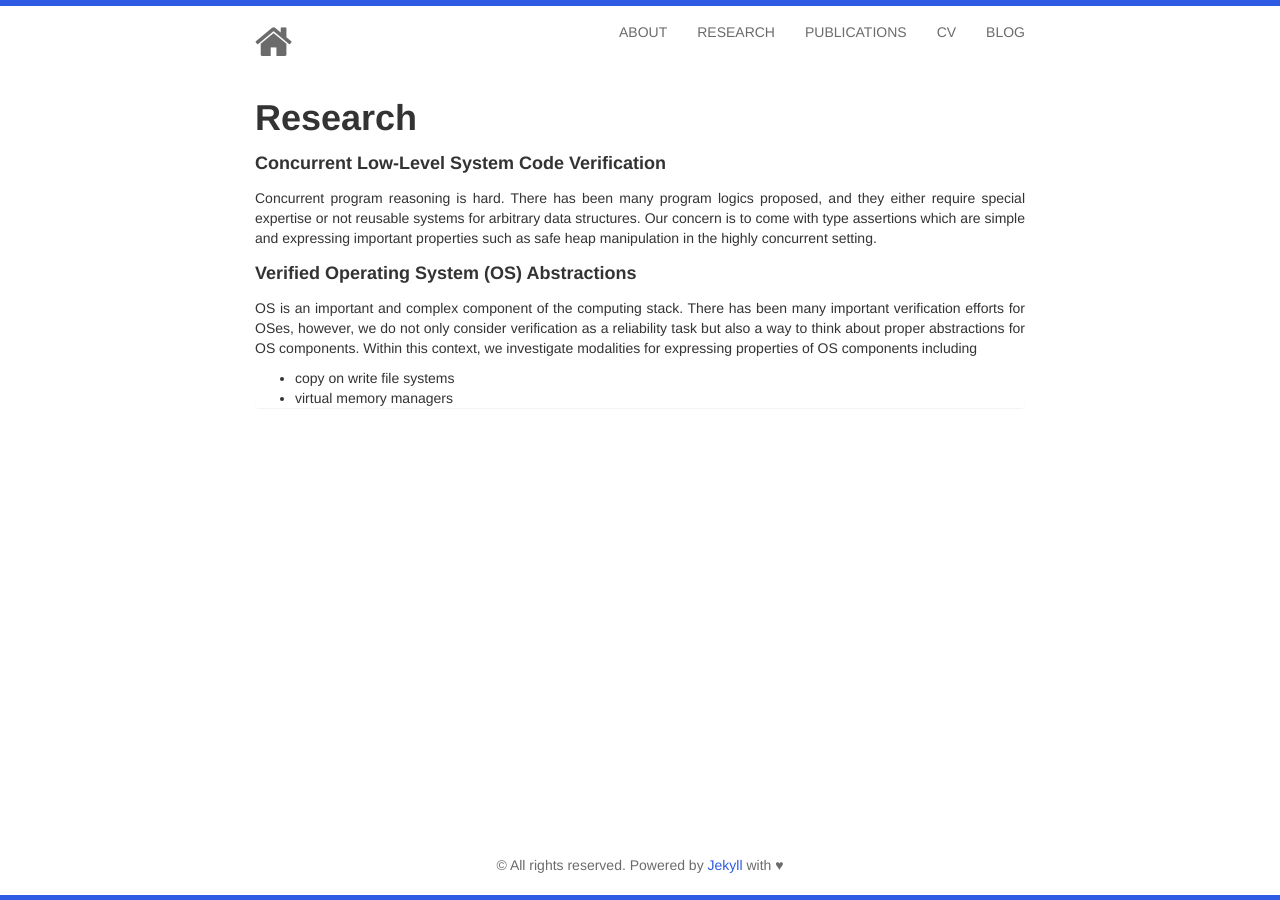
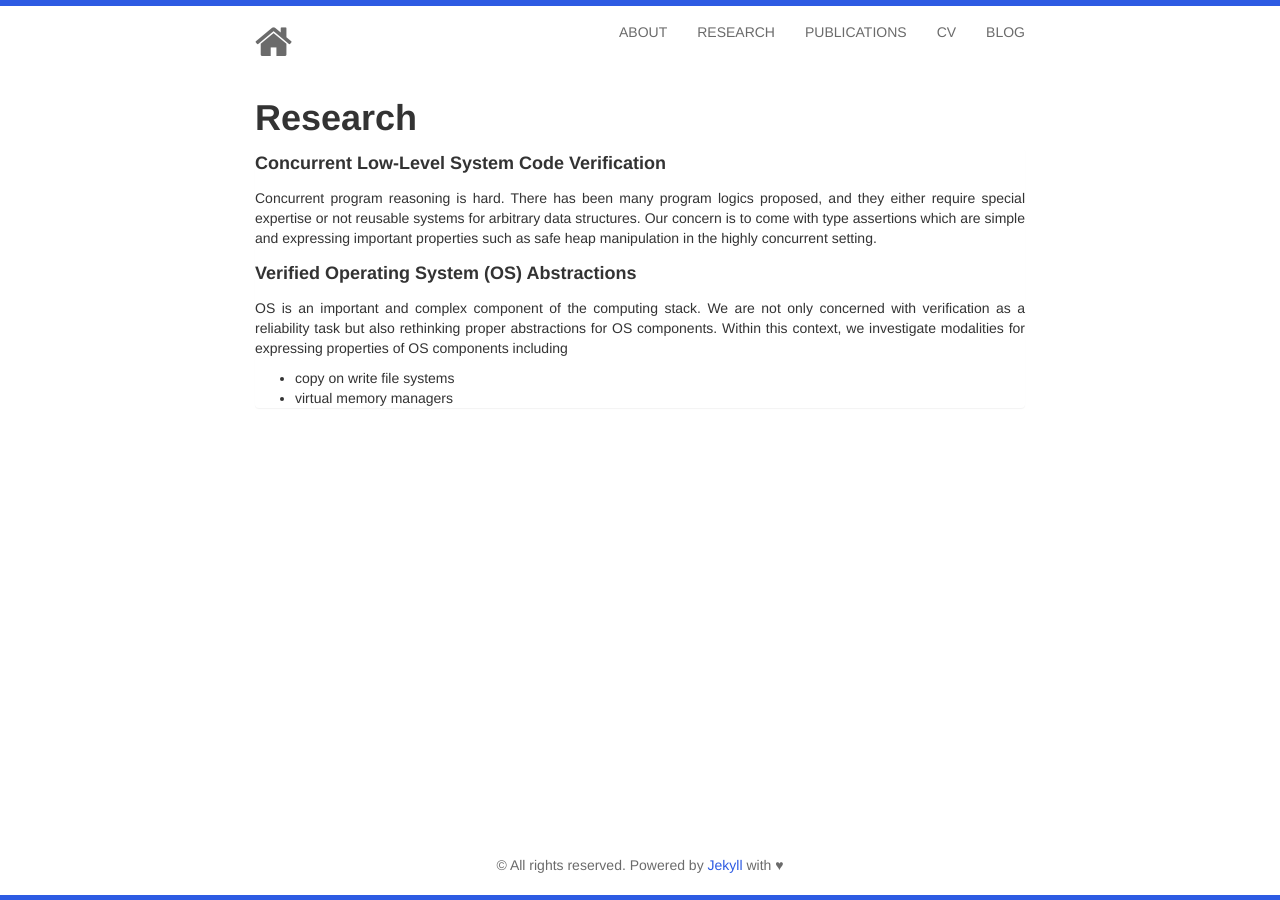
Before and after one commit to ismailkuru/deprecated.github.io, a Jekyll site: the page built from research/index.html, in a window 1280 px wide. Built offline with Jekyll 4.4.1, drawn with Linux system fonts in a browser that asks for light colours; nearby versions of some CDN libraries.

Commit message:
Update index.html

```diff
--- a/research/index.html
+++ b/research/index.html
@@ -19,7 +19,7 @@ title: Research
 				<h5><strong>Verified Operating System (OS) Abstractions</strong></h5>
 				</p>
 				<p align="justify">
-				  OS is an important and complex component of the computing stack. There has been many important verification efforts for OSes, however, we do not only consider verification as a reliability task but also a way to think about proper abstractions for OS components. Within this context, we investigate modalities for expressing properties of OS components including
+				  OS is an important and complex component of the computing stack. We are not only concerned with verification as a reliability task but also rethinking proper abstractions for OS components. Within this context, we investigate modalities for expressing properties of OS components including
 				<ul>
 					<li>copy on write file systems</li>
 					<li>virtual memory managers</li>
```
